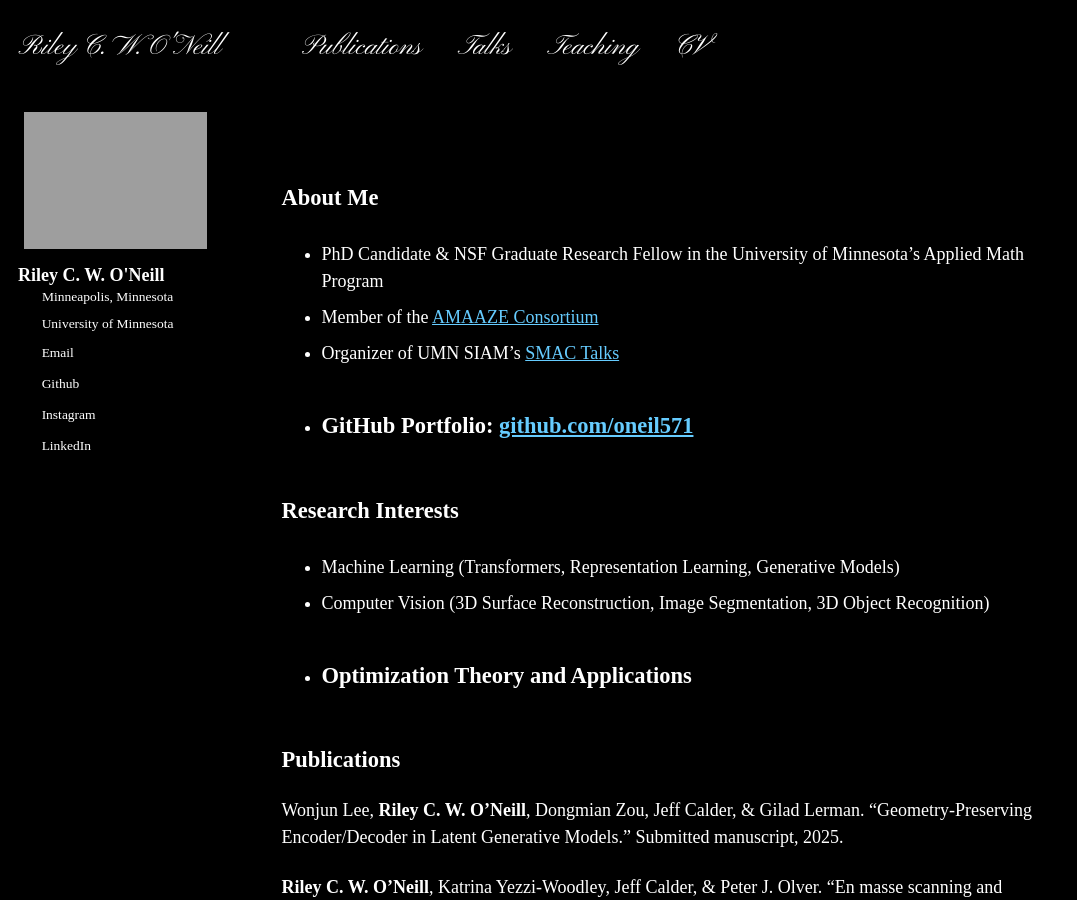
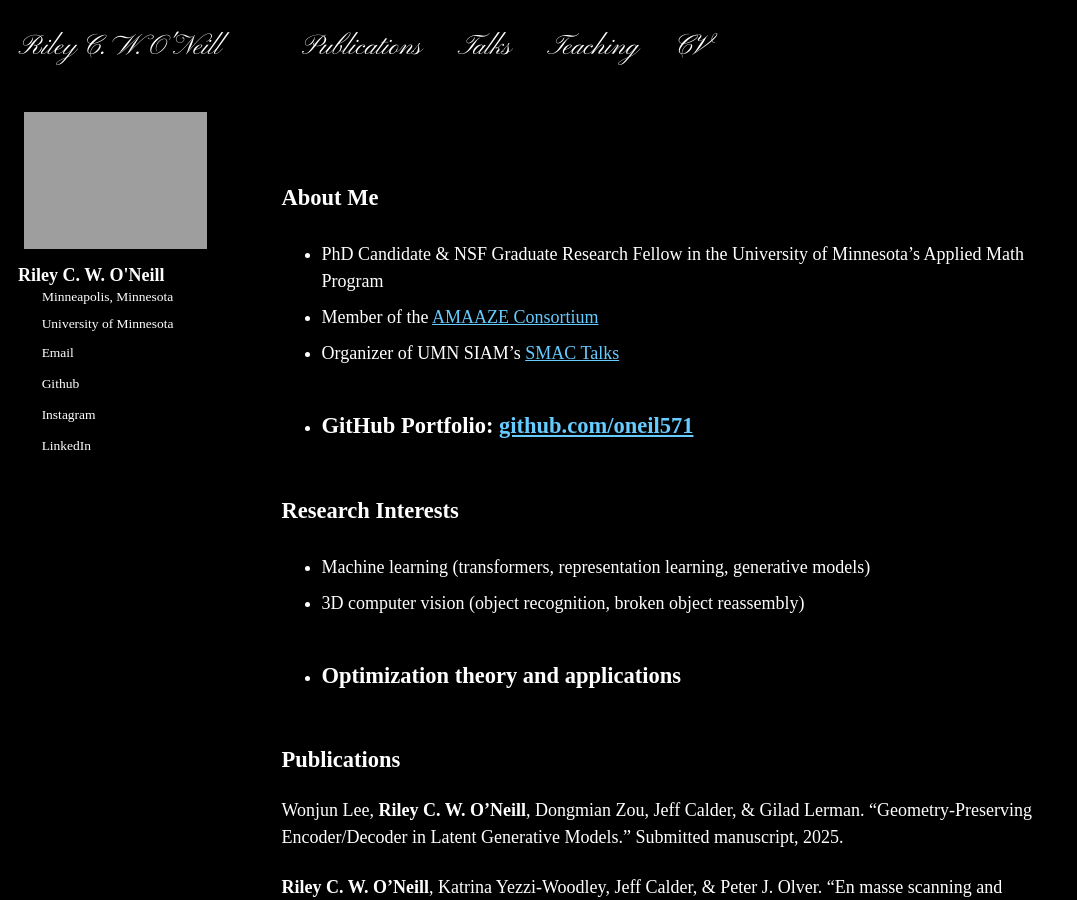
Before and after one commit to oneil571/oneil571.github.io, a Jekyll site: the page built from _pages/about.md, in a window 1280 px wide and 900 px high. Shown: the whole window, without its empty margins (0-1077 px from the left). Built offline with Jekyll 4.4.1, drawn with Linux system fonts in a browser that asks for light colours.

Commit message:
Update about.md

```diff
--- a/_pages/about.md
+++ b/_pages/about.md
@@ -18,9 +18,9 @@ redirect_from:
 ---
 
 ## **Research Interests**
-- Machine Learning (Transformers, Representation Learning, Generative Models)
-- Computer Vision (3D Surface Reconstruction, Image Segmentation, 3D Object Recognition)
-- Optimization Theory and Applications
+- Machine learning (transformers, representation learning, generative models)
+- 3D computer vision (object recognition, broken object reassembly)
+- Optimization theory and applications
 ---
 
 ## **Publications**
```
